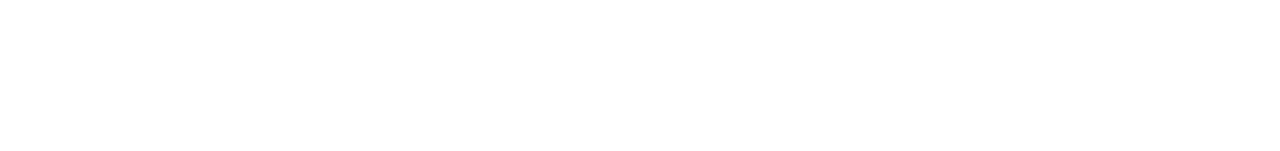
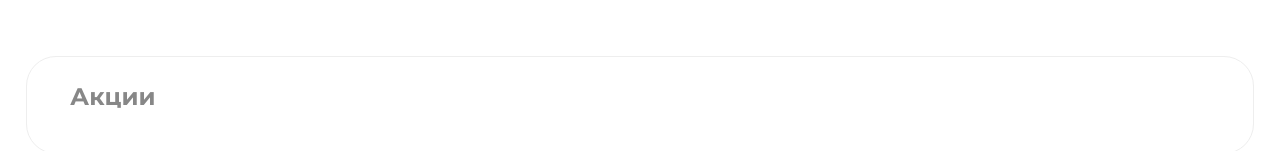
Before and after one commit to TepljakovKirill/Crocha-Vue, a Vue app: page / in a window 1280 px wide. Shown: the part 836-987 px from the top of the page. Before the commit the page ends 834 px from the top, so only its background shows below. Built offline with nearby package versions, Linux system fonts and the light colour scheme; a web font is replaced by a local one.

Commit message:
add Stock component

```diff
--- a/src/App.vue
+++ b/src/App.vue
@@ -2,6 +2,7 @@
 import Header from './components/Header/Header.vue'
 import Categoryes from './components/Categoryes/Categoryes.vue';
 import Slider from './components/Slider/Slider.vue';
+import Stock from './components/Stock/Stock.vue';
 </script>
 
 <template>
@@ -10,6 +11,7 @@
   <main>
     <Categoryes />
     <Slider />
+    <Stock />
   </main>
 </template>
 
--- a/src/assets/styles/_color.scss
+++ b/src/assets/styles/_color.scss
@@ -2,9 +2,10 @@
 
 :root {
   --text-white-color: #fff;
+  --text-grey--color: #878787;
   --link-hover--color: #EDCC65;
-  --link-categories--color: #878787;
   --bg-blue-color: #1e90ff;
   --bg-bullet-active--color: #FDFAFA;
   --bg-bullet--color: #C4C4C4;
+  --border--color: #EEEEEE;
 }
--- a/src/assets/styles/main.scss
+++ b/src/assets/styles/main.scss
@@ -48,6 +48,17 @@
 
 .flex {
   display: flex;
+}
+
+.border {
+  border-radius: 30px;
+  border: 1px solid var(--border--color);
+}
+
+.title-section {
+  font-family: 'Montserrat-Bold';
+  font-size: 24px;
+  color: var(--text-grey--color);
 }
 
 // main {
--- a/src/components/Categoryes/categoryes.module.scss
+++ b/src/components/Categoryes/categoryes.module.scss
@@ -8,7 +8,7 @@
     justify-content: space-between;
 
     .categoryes__link {
-      color: var(--link-categories--color);
+      color: var(--text-grey--color);
     }
   }
 }
--- /dev/null
+++ b/src/components/Stock/Stock.vue
@@ -0,0 +1,15 @@
+<script setup>
+import style from './stock.module.scss'
+</script>
+
+<template>
+  <div :class="style.stock">
+    <div class="wrapper">
+        <div class="border">
+          <div :class="style.stock_container">
+            <h2 class='title-section'>Акции</h2>
+          </div>
+        </div>
+      </div>
+  </div>
+</template>
--- /dev/null
+++ b/src/components/Stock/stock.module.scss
@@ -0,0 +1,7 @@
+.stock {
+  margin-top: 58px;
+
+  &_container {
+    padding: 25px 43px 42px;
+  }
+}
```
